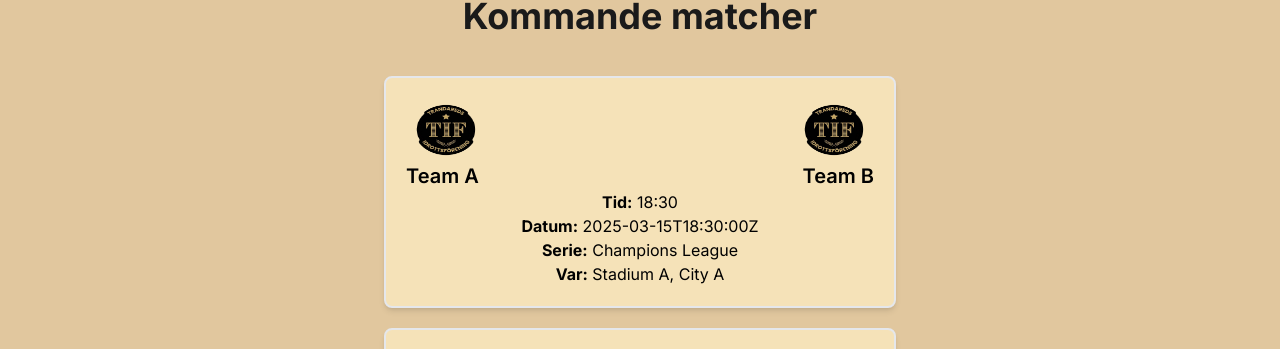
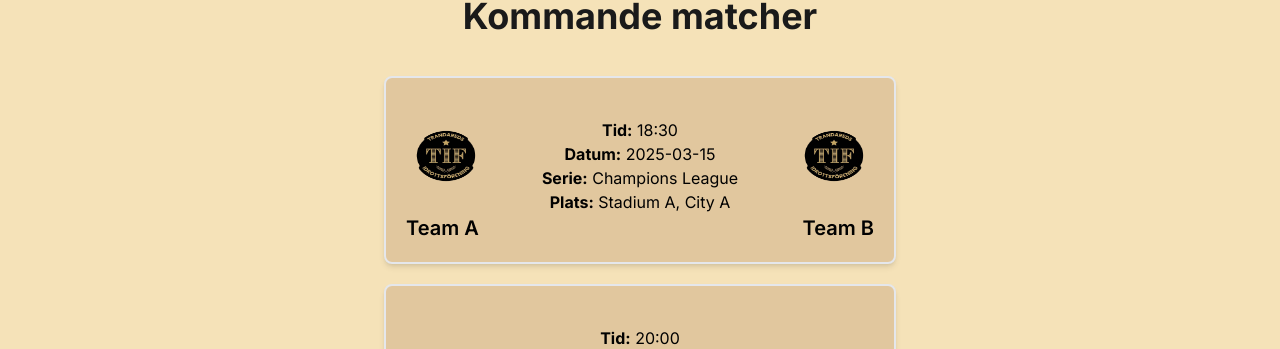
Before and after one commit to lia-2-team-1/webbsite, a React (Vite) app: page /matches in a window 1280 px wide. Shown: the part 416-765 px from the top of the page. Built offline with nearby package versions, Linux system fonts and the light colour scheme; no server answers.

Commit message:
change var to plats, add method to show date properly

```diff
--- a/src/components/FutureMatches.tsx
+++ b/src/components/FutureMatches.tsx
@@ -70,7 +70,7 @@ const FutureMatches = () => {
   };
 
   return (
-    <div className="bg-brandy dark:bg-mineshaft text-black dark:text-sandybrown grid grid-cols-1 gap-5">
+    <div className="bg-wheat dark:bg-codgray text-black dark:text-sandybrown grid grid-cols-1 gap-5">
       <SectionHeading text="Kommande matcher" />
       <LoadingAndErrorMatch loading={loading} error={error} />
       {!loading && !error && (
@@ -79,7 +79,7 @@ const FutureMatches = () => {
             visibleMatches.map((match) => (
               <div
                 key={match.gameId}
-                className="border-darkgrey border-2 m-auto rounded-lg w-4/5 lg:w-2/5 bg-wheat shadow-md hover:bg-brandy transition duration-300 dark:bg-mineshaft dark:hover:bg-gray-700"
+                className="border-darkgrey border-2 m-auto rounded-lg w-4/5 lg:w-2/5 bg-brandy shadow-md hover:bg-sandybrown transition duration-300 dark:bg-mineshaft dark:hover:bg-gray-700"
               >
                 <div className="flex-col p-5 m-auto">
                   <div className="flex justify-between items-center">
@@ -88,28 +88,21 @@ const FutureMatches = () => {
                       alt={match.homeTeamName}
                       className="w-20 h-16"
                     />
-                    <img
-                      src={match.awayTeamImageUrl}
-                      alt={match.awayTeamName}
-                      className="w-20 h-16"
-                    />
-                  </div>
-                  <div className="flex justify-between items-center text-base md:text-lg lg:text-xl font-semibold">
-                    <h3>{match.homeTeamName}</h3>
-                    <h3>{match.awayTeamName}</h3>
-                  </div>
-                  <div className="text-center">
+                    <div className="text-center pt-5">
                       <p>
                         <strong>Tid:</strong> {match.time}
                       </p>
                       <p>
-                      <strong>Datum:</strong> {match.timeAsDateTime}
+                        <strong>Datum:</strong>{" "}
+                        {new Date(match.timeAsDateTime).toLocaleDateString(
+                          "sv-SE"
+                        )}
                       </p>
                       <p>
                         <strong>Serie:</strong> {match.competitionName}
                       </p>
                       <p>
-                      <strong>Var:</strong> {match.venueName},{" "}
+                        <strong>Plats:</strong> {match.venueName},{" "}
                         {match.venueLocality}
                       </p>
                       {match.isCancelled && (
@@ -127,6 +120,16 @@ const FutureMatches = () => {
                           <strong>Match avbruten:</strong> Ja
                         </p>
                       )}
+                    </div>
+                    <img
+                      src={match.awayTeamImageUrl}
+                      alt={match.awayTeamName}
+                      className="w-20 h-16"
+                    />
+                  </div>
+                  <div className="flex justify-between items-center text-base md:text-lg lg:text-xl font-semibold">
+                    <h3>{match.homeTeamName}</h3>
+                    <h3>{match.awayTeamName}</h3>
                   </div>
                 </div>
               </div>
```
Lines whose indentation alone changed are shown as unchanged.
